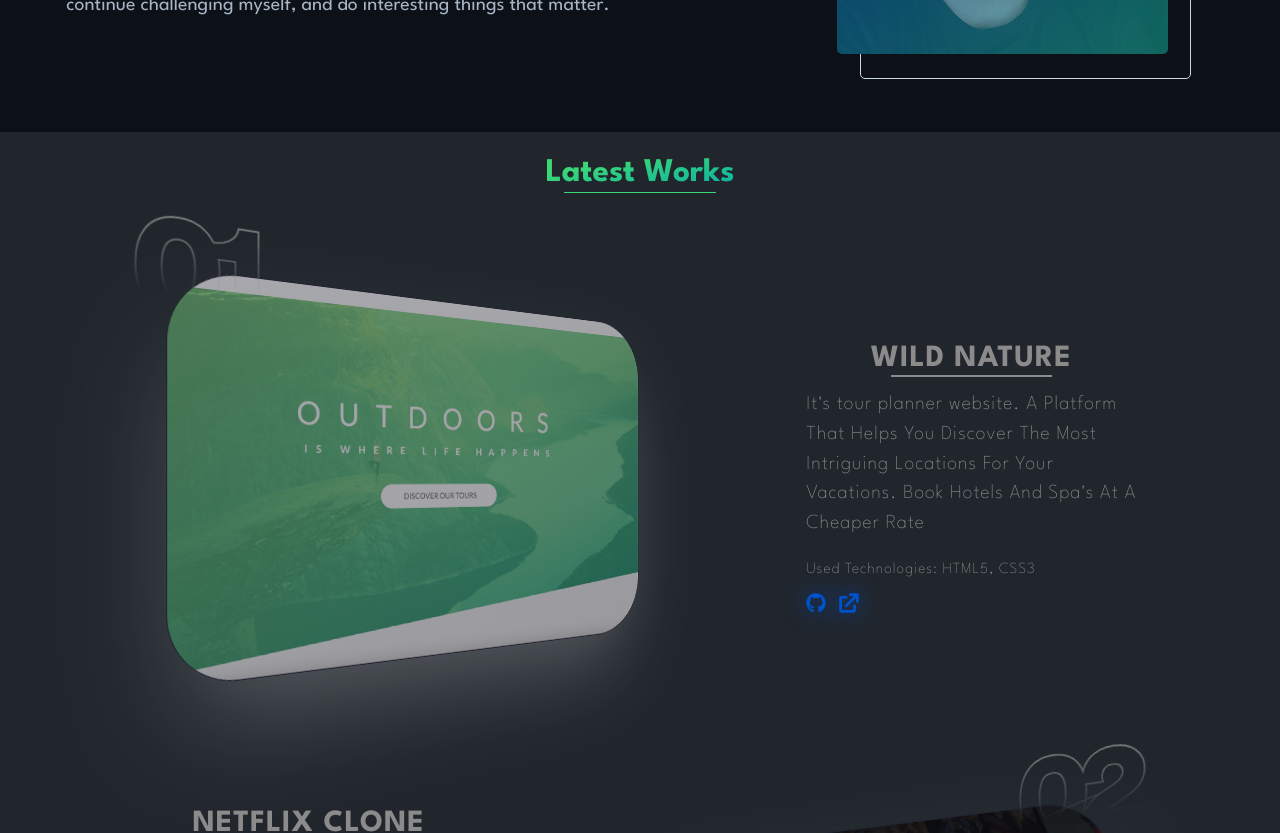
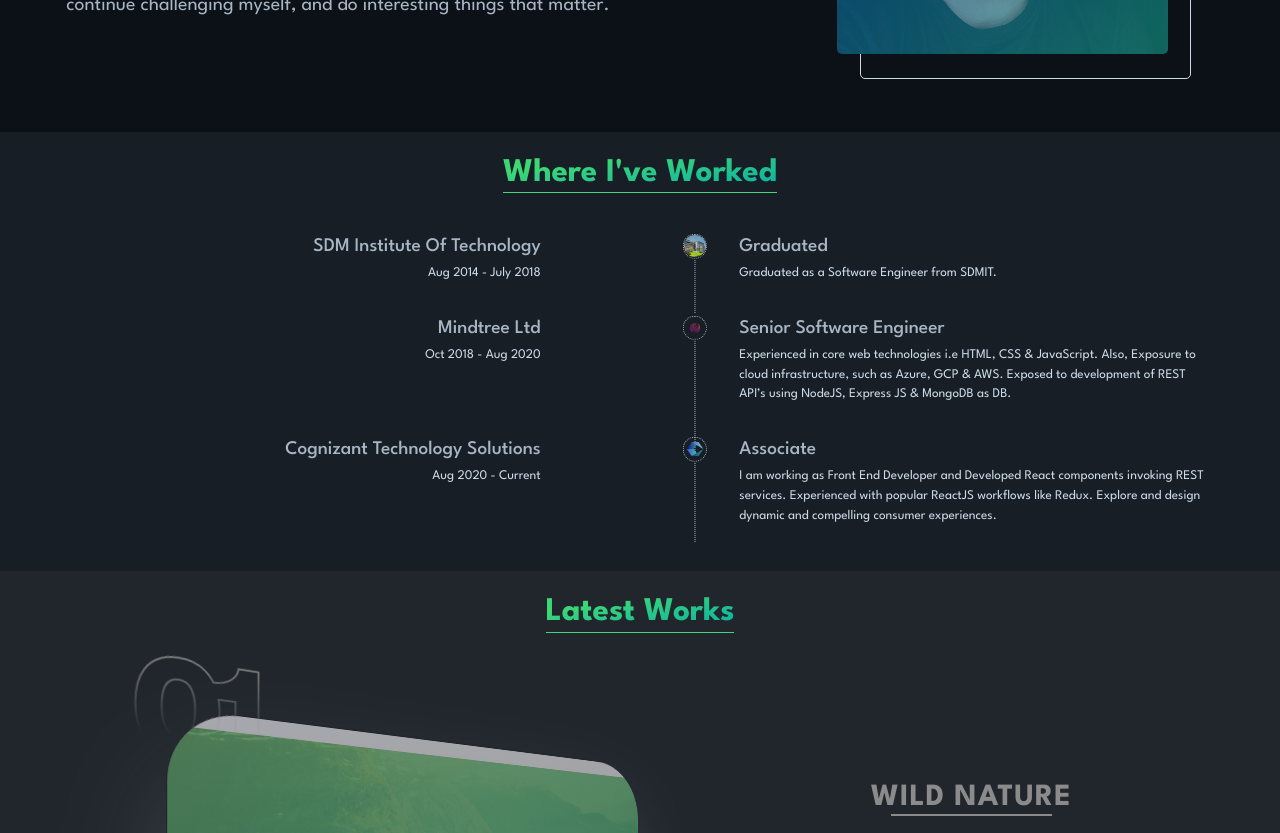
Before and after one commit to kasimnadim6/portfolio, a Next.js app: page / in a window 1280 px wide. Shown: the part 1320-2153 px from the top of the page. Built offline with nearby package versions, Linux system fonts and the light colour scheme; a web font is replaced by a local one.

Commit message:
timeline of experience

```diff
--- a/components/Experience/Experience.module.scss
+++ b/components/Experience/Experience.module.scss
@@ -1,17 +1,75 @@
+@import '../../styles/mixins';
+
 .experience {
   padding: 2rem 6rem;
   display: flex;
   flex-direction: column;
   align-items: center;
+  background-color: var(--black-shade-1);
   .heading {
-    font-size: 3.6rem;
-    line-height: 1.7;
-    color: var(--white);
-    text-shadow: 1px 1px 2px rgba(#ffff, 0.4);
+    @include heading;
   }
-  .companies {
-    width: 100%;
-    .logo {
+  .timeline {
+    display: flex;
+    align-items: flex-start;
+    gap: 3rem;
+    &:not(:last-child) {
+      margin-bottom: 2rem;
+    }
+    &__heading {
+      flex: 1;
+      display: flex;
+      flex-direction: column;
+      align-items: flex-end;
+      margin-right: 10rem;
+      color: var(--white-shade-1);
+      h3 {
+        color: var(--white-shade-2);
+      }
+      span {
+        font-size: 1.2rem;
+      }
+    }
+    &__point {
+      position: relative;
+      &-logo {
+        position: relative;
+        background-image: var(--bg);
+        background-size: cover;
+        background-position: center;
+        padding: 1rem;
+        border-radius: 50%;
+        &::before {
+          display: block;
+          content: '';
+          border: dotted 1px var(--white-shade-2);
+          width: 2.2rem;
+          height: 2.2rem;
+          border-radius: 50%;
+          position: absolute;
+          top: 50%;
+          left: 50%;
+          transform: translate(-50%, -50%);
+        }
+      }
+      .hr {
+        border-left: 1px dotted var(--white-shade-2);
+        height: var(--timelineLinkHeight);
+        position: absolute;
+        left: 50%;
+        transform: translate(-50%);
+        top: 2.2rem;
+      }
+    }
+    &__details {
+      flex: 1;
+      color: var(--white-shade-1);
+      h3 {
+        color: var(--white-shade-2);
+      }
+      p {
+        font-size: 1.2rem;
+      }
     }
   }
 }
--- a/components/Experience/Experience.tsx
+++ b/components/Experience/Experience.tsx
@@ -2,34 +2,86 @@
 import Image from 'next/image';
 import mindtreeLogo from '../../public/mindtree-logo.png';
 import cognizantLogo from '../../public/cognizant-logo.png';
+import { CSSProperties } from 'react';
 
 const Experience = () => {
+  const events = [
+    {
+      title: 'SDM Institute Of Technology',
+      timeline: {
+        startDate: 'Aug 2014',
+        endDate: 'July 2018',
+      },
+      logo: '/sdmit-logo.png',
+      timelineLinkHeight: '4.8rem',
+      details: {
+        position: 'Graduated',
+        description: `Graduated as a Software Engineer from SDMIT. `,
+      },
+    },
+    {
+      title: 'Mindtree Ltd',
+      timeline: {
+        startDate: 'Oct 2018',
+        endDate: 'Aug 2020',
+      },
+      logo: '/mindtree-logo.png',
+      timelineLinkHeight: '10.2rem',
+      details: {
+        position: 'Senior Software Engineer',
+        description: `Experienced in core web technologies i.e HTML, CSS & JavaScript.
+        Also, Exposure to cloud infrastructure, such as Azure, GCP & AWS.
+        Exposed to development of REST API’s using NodeJS, Express JS & MongoDB as DB.`,
+      },
+    },
+    {
+      title: 'Cognizant Technology Solutions',
+      timeline: {
+        startDate: 'Aug 2020',
+        endDate: 'Current',
+      },
+      logo: '/cognizant-logo.png',
+      timelineLinkHeight: '7.2rem',
+      details: {
+        position: 'Associate',
+        description: `I am working as Front End Developer and Developed React components invoking REST services.
+        Experienced with popular ReactJS workflows like Redux.
+        Explore and design dynamic and compelling consumer experiences.`,
+      },
+    },
+  ];
   return (
     <section id="experience" className={styles.experience}>
       <h2 className={styles.heading}>{`Where I've Worked`}</h2>
-      <div
-        className={`d-flex align-items-center justify-content-around ${styles.companies}`}
-      >
-        <div>
-          <Image
-            alt="mindtree-logo"
-            className={styles.logo}
-            src={mindtreeLogo}
-            layout="responsive"
-          />
-          <h2>Mindtree</h2>
-        </div>
-        <div>
-          <Image
-            alt="cognizant-logo"
-            className={styles.logo}
-            src={cognizantLogo}
-            layout="responsive"
-            width={200}
-            height={200}
-          />
-          <h2>Cognizant</h2>
-        </div>
+      <div className="w-100 py-3 pl-1">
+        {events.map((event) => (
+          <div className={styles.timeline} key={event.title}>
+            <div className={styles.timeline__heading}>
+              <h3>{event.title}</h3>
+              <span>
+                {event.timeline.startDate} - {event.timeline.endDate}
+              </span>
+            </div>
+            <div className={styles.timeline__point}>
+              <div
+                className={styles['timeline__point-logo']}
+                style={{ '--bg': `url(${event.logo})` } as CSSProperties}
+              ></div>
+              <div
+                className={styles.hr}
+                style={
+                  {
+                    '--timelineLinkHeight': event.timelineLinkHeight,
+                  } as CSSProperties
+                }
+              ></div>
+            </div>
+            <div className={styles.timeline__details}>
+              <h3>{event.details.position}</h3>
+              <p>{event.details.description}</p>
+            </div>
+          </div>
+        ))}
       </div>
     </section>
   );
--- a/pages/index.tsx
+++ b/pages/index.tsx
@@ -33,7 +33,7 @@
           <Banner />
           <Technologies />
           <About />
-          {/* <Experience /> */}
+          <Experience />
           <LatestWorks />
           {/* <FunProjects /> */}
           <Contact />
--- a/styles/_mixins.scss
+++ b/styles/_mixins.scss
@@ -35,11 +35,10 @@
   &::after {
     display: block;
     content: '';
-    width: 80%;
+    width: 100%;
     height: 1px;
     background-color: #3dd875;
     position: absolute;
-    left: 10%;
     bottom: 0;
   }
 }
--- a/styles/_variables.scss
+++ b/styles/_variables.scss
@@ -22,6 +22,7 @@
   --secondary-color: #0eb3a0;
 
   --bg-color: #0c1117;
+  --cream-color: #b5b4b0;
   --white-shade-1: #ccdae7;
   --white-shade-2: #a7b5c4;
   --black-shade-1: #171e25;
```
Also changed, not shown: public/sdmit-logo.png (added).
